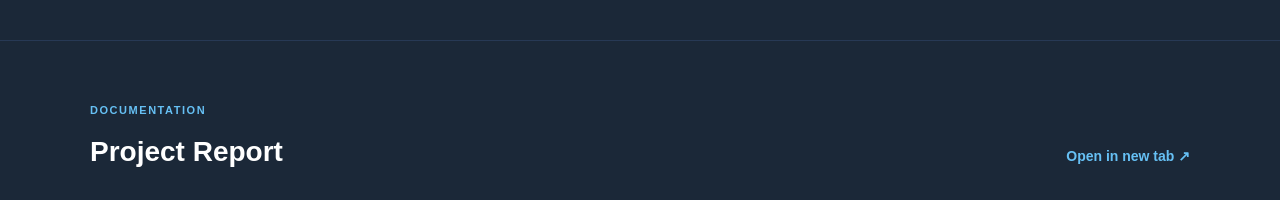
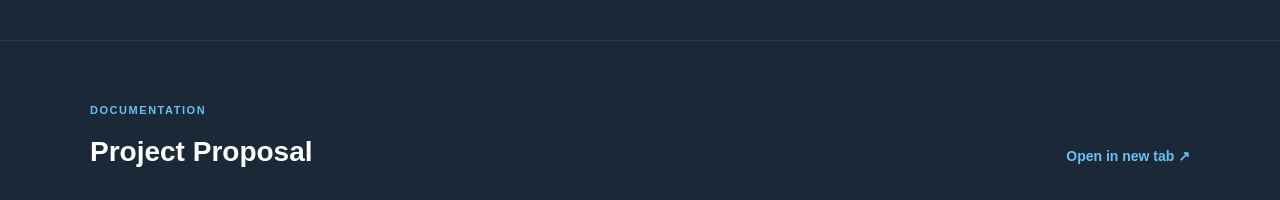
Before and after one commit to Arjunsivakumar28/Steam-Recommendation-DBMS, a plain HTML site: page project-site/index.html in a window 1280 px wide. Shown: the part 2780-2980 px from the top of the page. Drawn offline with Linux system fonts and the light colour scheme.

Commit message:
Small wording change.

```diff
--- a/project-site/index.html
+++ b/project-site/index.html
@@ -607,7 +607,7 @@
         <div class="section-label">Documentation</div>
         <div class="pdf-header">
           <div>
-            <h2>Project Report</h2>
+            <h2>Project Proposal</h2>
           </div>
           <a class="pdf-link" href="assets/RecommendingGamesBasedonPreference_1.pdf" target="_blank" rel="noreferrer">Open in new tab ↗</a>
         </div>
```
